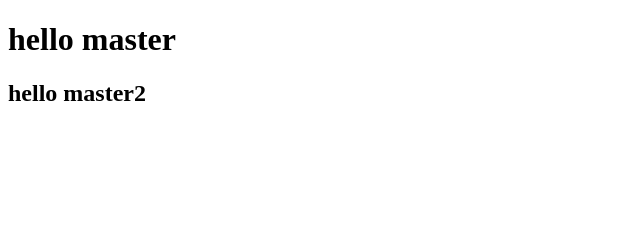
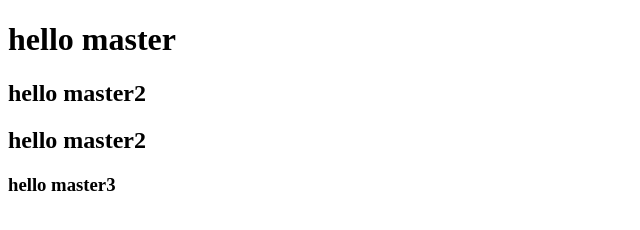
Before and after one commit to patilashwini1/mashine_le, a plain HTML site: page index.html in a window 1280 px wide. Shown: the whole page, without its empty margins (0-640 px from the left). Drawn offline with Linux system fonts and the light colour scheme.

Commit message:
add line

```diff
--- a/index.html
+++ b/index.html
@@ -4,6 +4,8 @@
 
 <h1>hello master</h1>
 <h2>hello master2 </h2>
+<h2>hello master2 </h2>
+<h3>hello master3 </h3>
 
 </body>
 </html>
```
